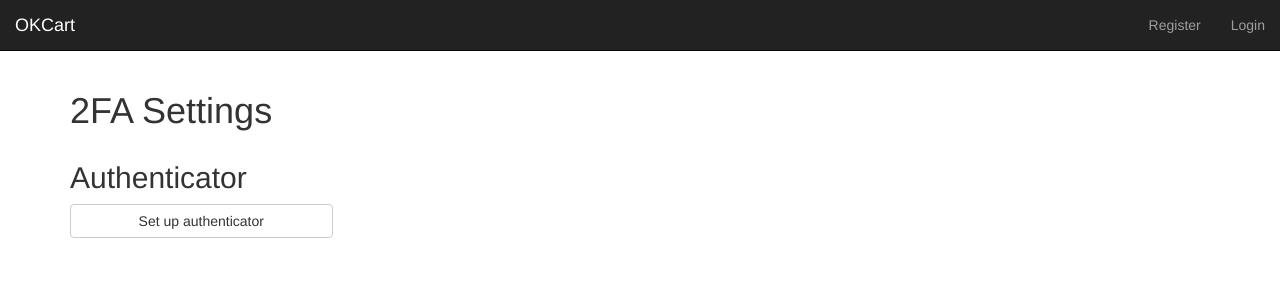
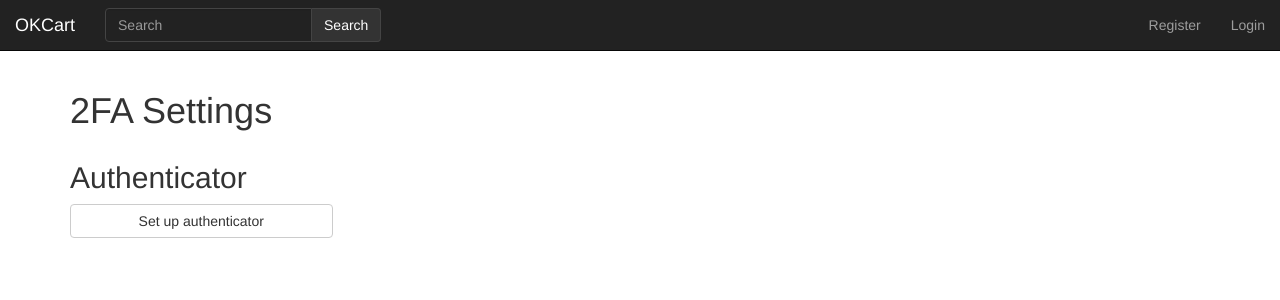
Before and after one commit to pta2002/okshop, a Django app: template shop/templates/shop/2fa_settings.html in a window 1280 px wide. Shown: the top 300 px of the page. Run offline with Django 3.2, Linux system fonts and the light colour scheme; the template is opened without the code that fills it, so the values that code supplies are empty; some libraries are stand-ins or nearby versions.

Commit message:
Add search bar

```diff
--- a/shop/static/shop/main.css
+++ b/shop/static/shop/main.css
@@ -43,6 +43,21 @@
 .product {
     margin-top: 0.5em;
     margin-bottom: 0.5em;
+}
+
+.search-bar input,
+.search-bar .btn {
+    background: #222;
+    border-color: #444;
+}
+
+.search-bar .btn {
+    background: #333;
+    color: white;
+}
+
+.search-bar .btn:hover {
+    background: #444;
 }
 
 /* -----------------------------------------------
--- a/shop/templates/shop/base.html
+++ b/shop/templates/shop/base.html
@@ -1,5 +1,5 @@
 <!--
-		##########
+	##########
    #          #
    #    OK    #
    #          #
@@ -35,6 +35,14 @@ Yes, that's the best I can do, sorry ¯\_(ツ)_/¯
 				<a href="{% url 'shop:homepage' %}" class="navbar-brand">OKCart</a>
 			</div>
 			<div class="collapse navbar-collapse" id="navbar-collapse-1">
+                <form class="navbar-form navbar-left search-bar">
+                    <div class="form-group">
+                        <div class="input-group">
+                            <input type="text" class="form-control" placeholder="Search" name="query">
+                            <a class="input-group-addon btn btn-default">Search</a>
+                        </div>
+                    </div>
+                </form>
 				<ul class="nav navbar-nav navbar-right">
 					{% if user.is_authenticated %}
 					<li class="dropdown">
```
